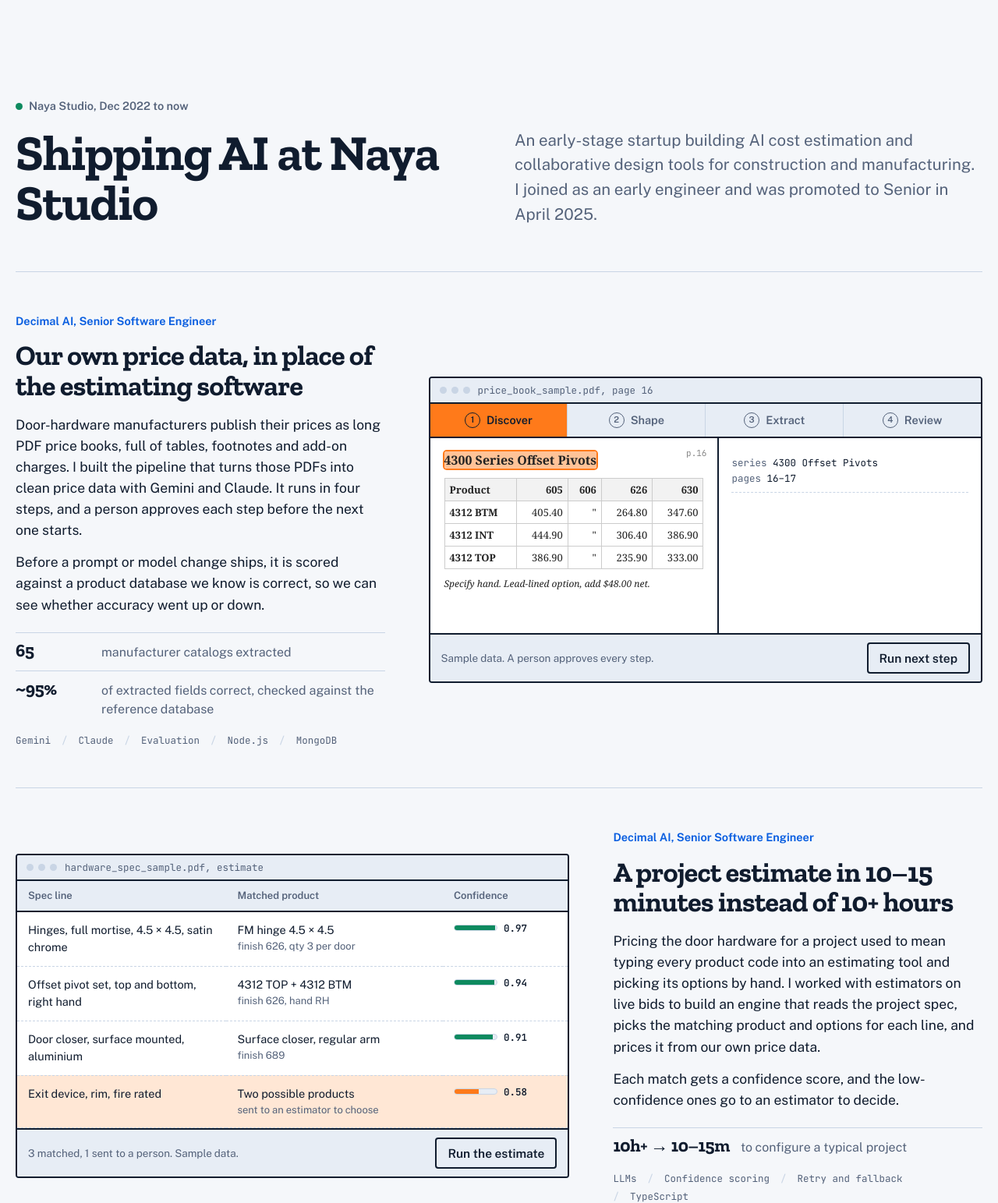
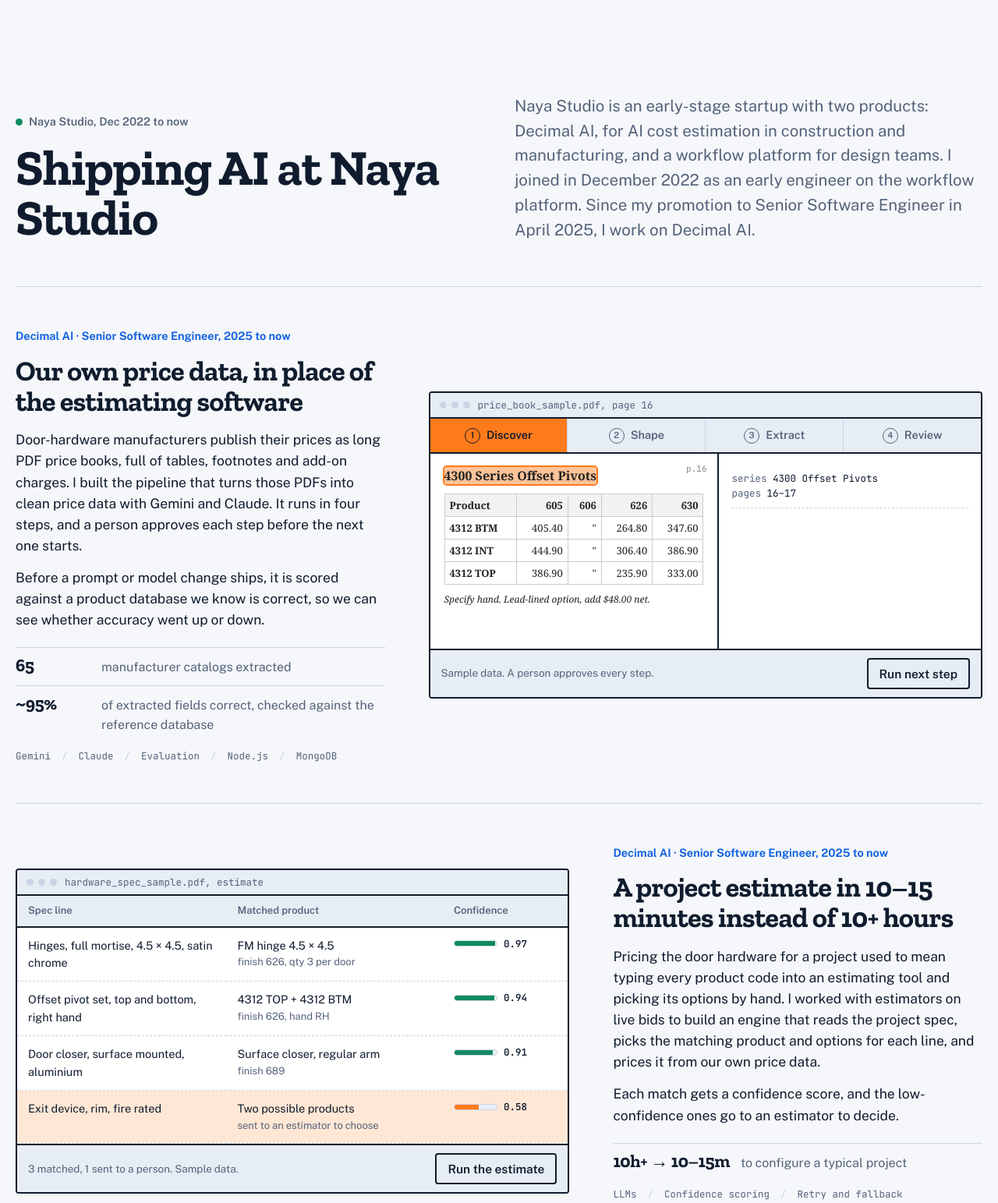
Before and after one commit to niranjan821/niranjan821.github.io, a plain HTML site: page index.html in a window 1280 px wide. Shown: the part 3620-5163 px from the top of the page at 78% size. Drawn offline with Linux system fonts and the light colour scheme.

Commit message:
Show Decimal AI plainly as a Naya Studio product
Co-Authored-By: Claude Opus 5.5 <noreply@anthropic.com>

```diff
--- a/index.html
+++ b/index.html
@@ -632,12 +632,12 @@ html:not(.js) .est .m, html:not(.js) .est .c, html:not(.js) .est .sum, html:not(
       <span class="where-tag"><i></i>Naya Studio, Dec 2022 to now</span>
       <h2 class="display h-l" id="naya-h">Shipping AI at Naya Studio</h2>
     </div>
-    <p class="lede">An early-stage startup building AI cost estimation and collaborative design tools for construction and manufacturing. I joined as an early engineer and was promoted to Senior in April 2025.</p>
+    <p class="lede">Naya Studio is an early-stage startup with two products: Decimal AI, for AI cost estimation in construction and manufacturing, and a workflow platform for design teams. I joined in December 2022 as an early engineer on the workflow platform. Since my promotion to Senior Software Engineer in April 2025, I work on Decimal AI.</p>
   </div>
 
   <article class="project">
     <div class="copy">
-      <p class="role">Decimal AI, Senior Software Engineer</p>
+      <p class="role">Decimal AI · Senior Software Engineer, 2025 to now</p>
       <h3 class="display h-m">Our own price data, in place of the estimating software</h3>
       <p>Door-hardware manufacturers publish their prices as long PDF price books, full of tables, footnotes and add-on charges. I built the pipeline that turns those PDFs into clean price data with Gemini and Claude. It runs in four steps, and a person approves each step before the next one starts.</p>
       <p>Before a prompt or model change ships, it is scored against a product database we know is correct, so we can see whether accuracy went up or down.</p>
@@ -683,7 +683,7 @@ html:not(.js) .est .m, html:not(.js) .est .c, html:not(.js) .est .sum, html:not(
 
   <article class="project flip">
     <div class="copy">
-      <p class="role">Decimal AI, Senior Software Engineer</p>
+      <p class="role">Decimal AI · Senior Software Engineer, 2025 to now</p>
       <h3 class="display h-m">A project estimate in 10–15 minutes instead of 10+ hours</h3>
       <p>Pricing the door hardware for a project used to mean typing every product code into an estimating tool and picking its options by hand. I worked with estimators on live bids to build an engine that reads the project spec, picks the matching product and options for each line, and prices it from our own price data.</p>
       <p>Each match gets a confidence score, and the low-confidence ones go to an estimator to decide.</p>
@@ -709,7 +709,7 @@ html:not(.js) .est .m, html:not(.js) .est .c, html:not(.js) .est .sum, html:not(
 
   <article class="project">
     <div class="copy">
-      <p class="role">Workflow platform, Software Engineer</p>
+      <p class="role">Workflow platform · Software Engineer, 2022 to 2025</p>
       <h3 class="display h-m">One shared board for a whole design project</h3>
       <p>Naya's workflow platform works like a Jamboard for design projects. A team fills a shared board with blocks: text, video, a drawing canvas, 3D models, and Google and Microsoft integrations. Everyone edits it at the same time.</p>
       <p>I prototyped the first real-time approaches, moved the team to Yjs and co-built live editing across the whole project. I also built comments that pin to video, text, canvas and 3D models, the 3D model viewer, the project timeline, sharing by guest link, and an undo/redo system that other features plug into.</p>
@@ -837,7 +837,7 @@ html:not(.js) .est .m, html:not(.js) .est .c, html:not(.js) .est .sum, html:not(
     <li><time>Sep 2022</time><h3>The Hub</h3><p>Scrapers feeding regulatory data from around the world into Elasticsearch.</p></li>
     <li><time>Dec 2022</time><h3>Naya Studio</h3><p>Early engineer on a real-time collaborative design platform.</p></li>
     <li class="side"><time>Mar 2025</time><h3>Kramatiq</h3><p>Co-founded an algo-trading platform with a friend. Grew to 2,000+ users.</p></li>
-    <li class="now"><time>Apr 2025</time><h3>Senior, Decimal AI</h3><p>LLM pipelines for AI cost estimation at Naya.</p></li>
+    <li class="now"><time>Apr 2025</time><h3>Senior Software Engineer at Naya</h3><p>Moved to Decimal AI, Naya's AI cost-estimation product.</p></li>
     <li class="side"><time>Jul 2026</time><h3>Tankersathi</h3><p>An Android app that runs my father's water-tanker business.</p></li>
   </ol>
   <p class="tl-foot">Before all of it: a B.E. in Electrical and Electronics Engineering from Sapthagiri College of Engineering, Bengaluru (2017 to 2021). I taught myself software in my third year.</p>
```
